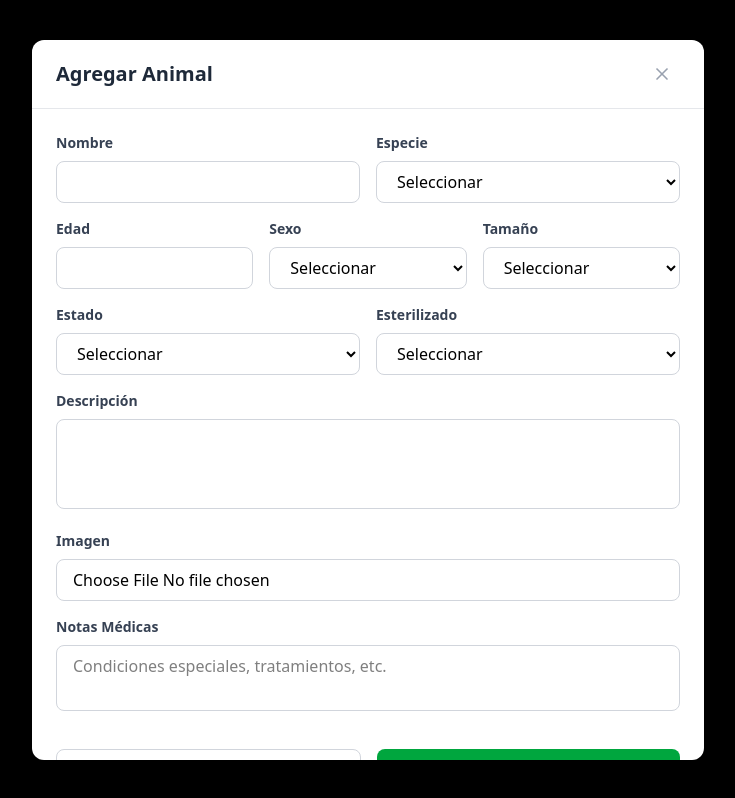
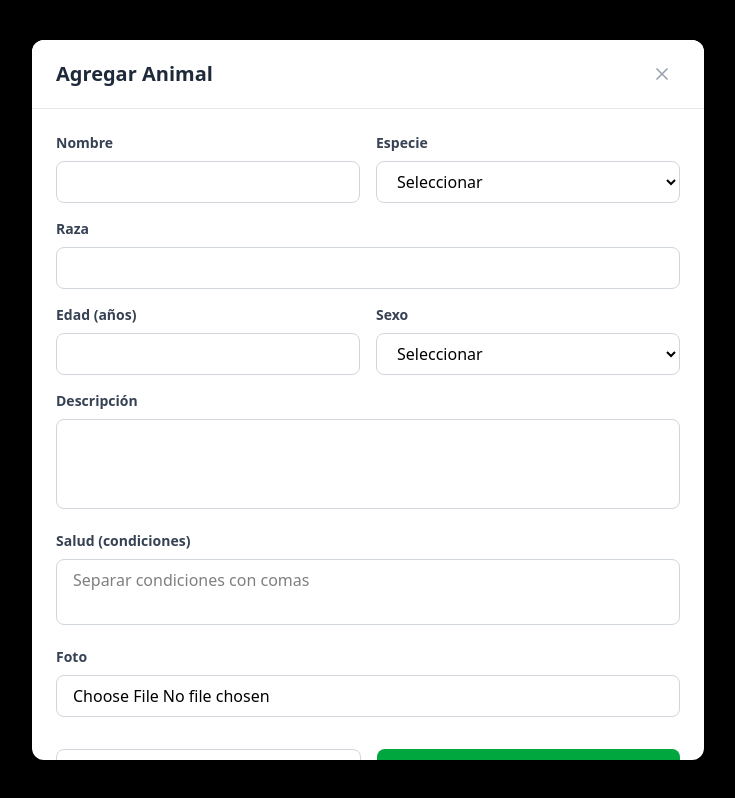
Before and after one commit to StrangerBoxx/pro-animal-calle-larga, a React (Vite) app: page /pro-animal-calle-larga/admin in a window 1280 px wide. Both pictures are taken after a click on the button "Agregar Animal". Shown: the whole page, without its empty margins (272-1007 px from the left). Built offline with nearby package versions, Linux system fonts and the light colour scheme.

Commit message:
ajustar admin page a campos reales

```diff
--- /dev/null
+++ b/src/firebase/constants.js
@@ -0,0 +1,6 @@
+const especies = ["Perro", "Gato", "Otro"];
+const tamaños = ["Pequeño", "Mediano", "Grande"];
+const edades = ["Cachorro", "Joven", "Adulto", "Senior"];
+const sexos = ["Macho", "Hembra"];
+
+export { especies, tamaños, edades, sexos };
--- a/src/pages/Admin.jsx
+++ b/src/pages/Admin.jsx
@@ -93,9 +93,9 @@ const AdminPage = () => {
 
 const AnimalsPanel = ({ openModal }) => {
   const dummyAnimals = [
-    { id: 1, name: 'Luna', species: 'Perro', age: 2, sex: 'Hembra', status: 'Disponible', size: 'Mediano', neutered: true },
-    { id: 2, name: 'Max', species: 'Gato', age: 1, sex: 'Macho', status: 'Adoptado', size: 'Pequeño', neutered: true },
-    { id: 3, name: 'Rocky', species: 'Perro', age: 3, sex: 'Macho', status: 'En cuidado médico', size: 'Grande', neutered: false },
+    { id: 1, nombre: 'Luna', especie: 'Perro', edad: '2', raza: 'Mestizo', descripcion: 'Muy juguetona' },
+    { id: 2, nombre: 'Max', especie: 'Gato', edad: '1', raza: 'Siamés', descripcion: 'Tranquilo y cariñoso' },
+    { id: 3, nombre: 'Rocky', especie: 'Perro', edad: '3', raza: 'Pastor Alemán', descripcion: 'Enérgico y leal' },
   ];
 
   return (
@@ -117,38 +117,20 @@ const AnimalsPanel = ({ openModal }) => {
             <tr className="border-b border-gray-200">
               <th className="text-left py-3 px-4 font-semibold text-gray-700">Nombre</th>
               <th className="text-left py-3 px-4 font-semibold text-gray-700">Especie</th>
+              <th className="text-left py-3 px-4 font-semibold text-gray-700">Raza</th>
               <th className="text-left py-3 px-4 font-semibold text-gray-700">Edad</th>
-              <th className="text-left py-3 px-4 font-semibold text-gray-700">Sexo</th>
-              <th className="text-left py-3 px-4 font-semibold text-gray-700">Estado</th>
-              <th className="text-left py-3 px-4 font-semibold text-gray-700">Tamaño</th>
-              <th className="text-left py-3 px-4 font-semibold text-gray-700">Esterilizado</th>
+              <th className="text-left py-3 px-4 font-semibold text-gray-700">Descripción</th>
               <th className="text-left py-3 px-4 font-semibold text-gray-700">Acciones</th>
             </tr>
           </thead>
           <tbody>
             {dummyAnimals.map((animal) => (
               <tr key={animal.id} className="border-b border-gray-100 hover:bg-gray-50">
-                <td className="py-3 px-4 font-medium text-gray-800">{animal.name}</td>
-                <td className="py-3 px-4 text-gray-600">{animal.species}</td>
-                <td className="py-3 px-4 text-gray-600">{animal.age} años</td>
-                <td className="py-3 px-4 text-gray-600">{animal.sex}</td>
-                <td className="py-3 px-4">
-                  <span className={`px-2 py-1 rounded-full text-xs font-semibold ${
-                    animal.status === 'Disponible' ? 'bg-green-100 text-green-700' :
-                    animal.status === 'Adoptado' ? 'bg-blue-100 text-blue-700' :
-                    'bg-yellow-100 text-yellow-700'
-                  }`}>
-                    {animal.status}
-                  </span>
-                </td>
-                <td className="py-3 px-4 text-gray-600">{animal.size}</td>
-                <td className="py-3 px-4">
-                  <span className={`px-2 py-1 rounded-full text-xs font-semibold ${
-                    animal.neutered ? 'bg-green-100 text-green-700' : 'bg-gray-100 text-gray-700'
-                  }`}>
-                    {animal.neutered ? 'Sí' : 'No'}
-                  </span>
-                </td>
+                <td className="py-3 px-4 font-medium text-gray-800">{animal.nombre}</td>
+                <td className="py-3 px-4 text-gray-600">{animal.especie}</td>
+                <td className="py-3 px-4 text-gray-600">{animal.raza}</td>
+                <td className="py-3 px-4 text-gray-600">{animal.edad} años</td>
+                <td className="py-3 px-4 text-gray-600 max-w-xs truncate">{animal.descripcion}</td>
                 <td className="py-3 px-4">
                   <div className="flex gap-2">
                     <button
@@ -273,8 +255,8 @@ const Modal = ({ type, editingItem, closeModal }) => {
                   <label className="block text-gray-700 text-sm font-bold mb-2">Nombre</label>
                   <input
                     type="text"
-                    name="name"
-                    value={formData.name || ''}
+                    name="nombre"
+                    value={formData.nombre || ''}
                     onChange={handleChange}
                     className="w-full px-4 py-2 border border-gray-300 rounded-lg focus:outline-none focus:ring-2 focus:ring-green-500"
                     required
@@ -283,8 +265,8 @@ const Modal = ({ type, editingItem, closeModal }) => {
                 <div>
                   <label className="block text-gray-700 text-sm font-bold mb-2">Especie</label>
                   <select
-                    name="species"
-                    value={formData.species || ''}
+                    name="especie"
+                    value={formData.especie || ''}
                     onChange={handleChange}
                     className="w-full px-4 py-2 border border-gray-300 rounded-lg focus:outline-none focus:ring-2 focus:ring-green-500"
                     required
@@ -298,13 +280,24 @@ const Modal = ({ type, editingItem, closeModal }) => {
                 </div>
               </div>
 
-              <div className="grid grid-cols-3 gap-4">
+              <div>
+                <label className="block text-gray-700 text-sm font-bold mb-2">Raza</label>
+                <input
+                  type="text"
+                  name="raza"
+                  value={formData.raza || ''}
+                  onChange={handleChange}
+                  className="w-full px-4 py-2 border border-gray-300 rounded-lg focus:outline-none focus:ring-2 focus:ring-green-500"
+                />
+              </div>
+
+              <div className="grid grid-cols-2 gap-4">
                 <div>
-                  <label className="block text-gray-700 text-sm font-bold mb-2">Edad</label>
+                  <label className="block text-gray-700 text-sm font-bold mb-2">Edad (años)</label>
                   <input
-                    type="number"
-                    name="age"
-                    value={formData.age || ''}
+                    type="text"
+                    name="edad"
+                    value={formData.edad || ''}
                     onChange={handleChange}
                     className="w-full px-4 py-2 border border-gray-300 rounded-lg focus:outline-none focus:ring-2 focus:ring-green-500"
                   />
@@ -312,8 +305,8 @@ const Modal = ({ type, editingItem, closeModal }) => {
                 <div>
                   <label className="block text-gray-700 text-sm font-bold mb-2">Sexo</label>
                   <select
-                    name="sex"
-                    value={formData.sex || ''}
+                    name="sexo"
+                    value={formData.sexo || ''}
                     onChange={handleChange}
                     className="w-full px-4 py-2 border border-gray-300 rounded-lg focus:outline-none focus:ring-2 focus:ring-green-500"
                   >
@@ -322,58 +315,13 @@ const Modal = ({ type, editingItem, closeModal }) => {
                     <option value="Hembra">Hembra</option>
                   </select>
                 </div>
-                <div>
-                  <label className="block text-gray-700 text-sm font-bold mb-2">Tamaño</label>
-                  <select
-                    name="size"
-                    value={formData.size || ''}
-                    onChange={handleChange}
-                    className="w-full px-4 py-2 border border-gray-300 rounded-lg focus:outline-none focus:ring-2 focus:ring-green-500"
-                  >
-                    <option value="">Seleccionar</option>
-                    <option value="Pequeño">Pequeño</option>
-                    <option value="Mediano">Mediano</option>
-                    <option value="Grande">Grande</option>
-                  </select>
-                </div>
-              </div>
-
-              <div className="grid grid-cols-2 gap-4">
-                <div>
-                  <label className="block text-gray-700 text-sm font-bold mb-2">Estado</label>
-                  <select
-                    name="status"
-                    value={formData.status || ''}
-                    onChange={handleChange}
-                    className="w-full px-4 py-2 border border-gray-300 rounded-lg focus:outline-none focus:ring-2 focus:ring-green-500"
-                  >
-                    <option value="">Seleccionar</option>
-                    <option value="Disponible">Disponible</option>
-                    <option value="Adoptado">Adoptado</option>
-                    <option value="En cuidado médico">En cuidado médico</option>
-                    <option value="En hogar temporal">En hogar temporal</option>
-                  </select>
-                </div>
-                <div>
-                  <label className="block text-gray-700 text-sm font-bold mb-2">Esterilizado</label>
-                  <select
-                    name="neutered"
-                    value={formData.neutered || ''}
-                    onChange={handleChange}
-                    className="w-full px-4 py-2 border border-gray-300 rounded-lg focus:outline-none focus:ring-2 focus:ring-green-500"
-                  >
-                    <option value="">Seleccionar</option>
-                    <option value="true">Sí</option>
-                    <option value="false">No</option>
-                  </select>
-                </div>
               </div>
 
               <div>
                 <label className="block text-gray-700 text-sm font-bold mb-2">Descripción</label>
                 <textarea
-                  name="description"
-                  value={formData.description || ''}
+                  name="descripcion"
+                  value={formData.descripcion || ''}
                   onChange={handleChange}
                   rows="3"
                   className="w-full px-4 py-2 border border-gray-300 rounded-lg focus:outline-none focus:ring-2 focus:ring-green-500 resize-none"
@@ -381,24 +329,25 @@ const Modal = ({ type, editingItem, closeModal }) => {
               </div>
 
               <div>
-                <label className="block text-gray-700 text-sm font-bold mb-2">Imagen</label>
-                <input
-                  type="file"
-                  name="image"
-                  className="w-full px-4 py-2 border border-gray-300 rounded-lg focus:outline-none focus:ring-2 focus:ring-green-500"
-                />
+                <label className="block text-gray-700 text-sm font-bold mb-2">Salud (condiciones)</label>
+                <textarea
+                  name="salud"
+                  value={formData.salud || ''}
+                  onChange={handleChange}
+                  rows="2"
+                  className="w-full px-4 py-2 border border-gray-300 rounded-lg focus:outline-none focus:ring-2 focus:ring-green-500 resize-none"
+                  placeholder="Separar condiciones con comas"
+                ></textarea>
               </div>
 
               <div>
-                <label className="block text-gray-700 text-sm font-bold mb-2">Notas Médicas</label>
-                <textarea
-                  name="medical_notes"
-                  value={formData.medical_notes || ''}
-                  onChange={handleChange}
-                  rows="2"
-                  className="w-full px-4 py-2 border border-gray-300 rounded-lg focus:outline-none focus:ring-2 focus:ring-green-500 resize-none"
-                  placeholder="Condiciones especiales, tratamientos, etc."
-                ></textarea>
+                <label className="block text-gray-700 text-sm font-bold mb-2">Foto</label>
+                <input
+                  type="file"
+                  name="foto"
+                  accept="image/*"
+                  className="w-full px-4 py-2 border border-gray-300 rounded-lg focus:outline-none focus:ring-2 focus:ring-green-500"
+                />
               </div>
             </>
           ) : (
```
